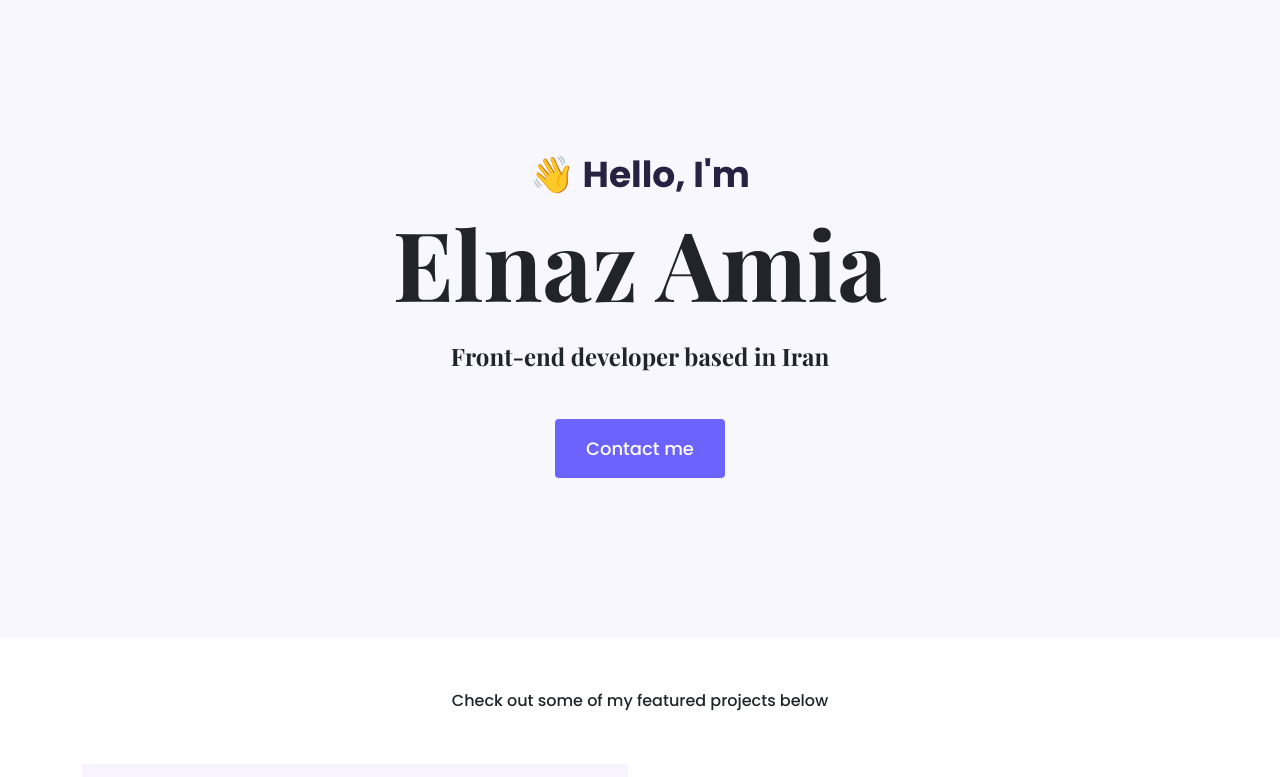
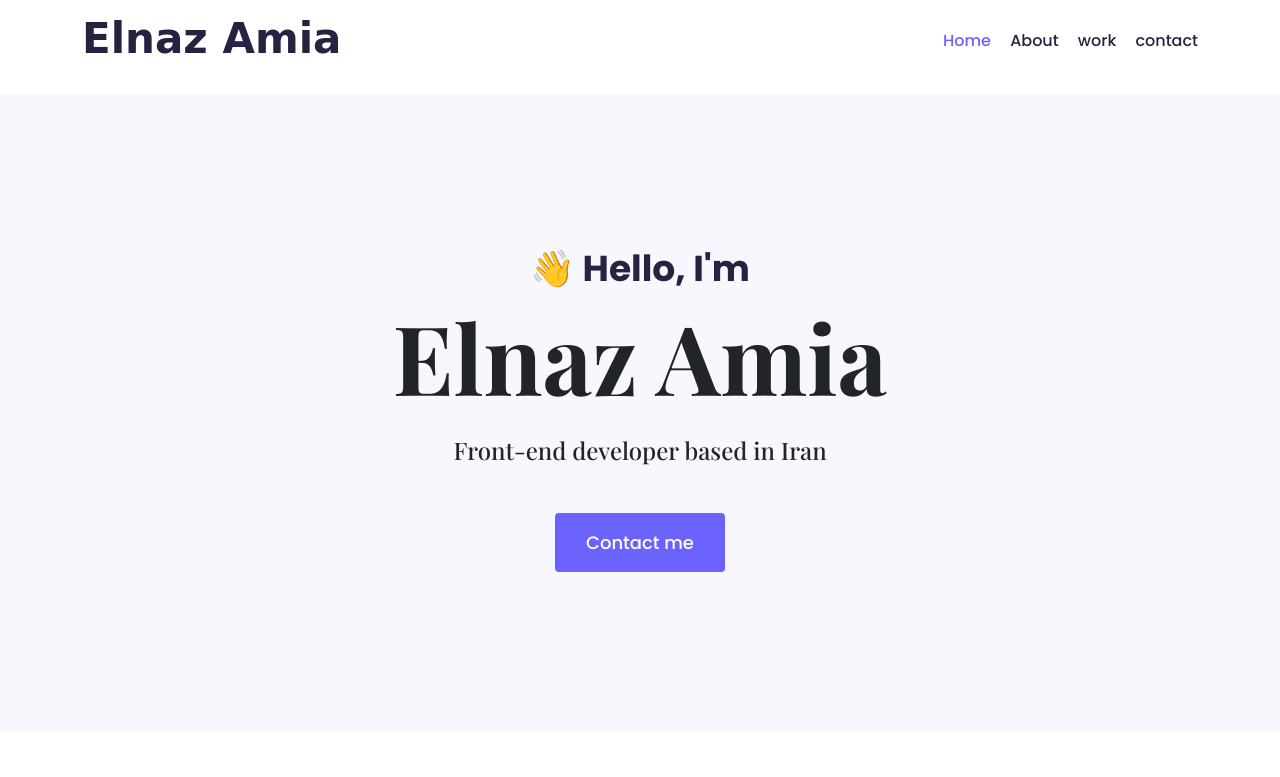
Before and after one commit to ElnazAmia/Portfolio-project, a plain HTML site: page index.html in a window 1280 px wide. Shown: the top 777 px of the page. Drawn offline with nearby package versions, Linux system fonts and the light colour scheme; a web font is replaced by a local one.

Commit message:
added nav bar

```diff
--- a/index.html
+++ b/index.html
@@ -7,7 +7,7 @@
     <link rel="preconnect" href="https://fonts.googleapis.com" />
     <link rel="preconnect" href="https://fonts.gstatic.com" crossorigin />
     <link
-      href="https://fonts.googleapis.com/css2?family=Playfair+Display:wght@700&family=Poppins:wght@500;700&display=swap"
+      href="https://fonts.googleapis.com/css2?family=Hurricane&family=Parisienne&family=Playfair+Display:wght@500;700&family=Poppins:wght@500;700&display=swap"
       rel="stylesheet"
     />
     <link
@@ -30,6 +30,17 @@
     <title>Front-end developer - Elnaz Amia</title>
   </head>
   <body>
+    <div class="container">
+      <nav class="d-flex justify-content-between">
+        <p class="logo"><a href="/"> Elnaz Amia</a></p>
+        <ul>
+          <li class="active"><a href="/">Home</a></li>
+          <li><a href="/about.html">About</a></li>
+          <li><a href="/work.html">work</a></li>
+          <li><a href="/contact.html">contact</a></li>
+        </ul>
+      </nav>
+    </div>
     <div class="main-page-intro">
       <p>👋 Hello, I'm</p>
       <h1>Elnaz Amia</h1>
--- a/styles/portfolio.css
+++ b/styles/portfolio.css
@@ -3,6 +3,7 @@
   --secondary-color: #f9f7fe;
   --heading-font-family: "Playfair Display", serif;
   --default-font-family: "Poppins", sans-serif;
+  --logo-font-family: "Hurricane", cursive;
 }
 
 body {
@@ -29,6 +30,34 @@ h1 {
 }
 h2 {
   font-size: 64px;
+}
+nav {
+  padding: 20px 0;
+}
+nav ul {
+  padding: 0;
+  margin: 0;
+}
+nav li {
+  display: inline;
+  list-style: none;
+  line-height: 42px;
+  margin-left: 15px;
+}
+nav a {
+  text-decoration: none;
+  color: #272142;
+  transition: all 100ms ease-in-out;
+}
+nav a:hover,
+nav li.active a {
+  color: var(--branding-color);
+}
+.logo {
+  font-family: var(--logo-font-family);
+  font-weight: 600;
+  font-size: 42px;
+  line-height: 38px;
 }
 
 .main-page-intro {
@@ -77,12 +106,12 @@ h2 {
   font-size: 18px;
   font-family: var(--default-font-family);
 }
-.content h3{
+.content h3 {
   font-size: 24px;
   line-height: 1.5;
   font-family: var(--default-font-family);
 }
-.content p{
+.content p {
   font-size: 14px;
 }
 #about-pic {
@@ -95,6 +124,13 @@ h2 {
   margin: 30px;
 }
 @media (max-width: 900px) {
+  .logo {
+    font-size: 24px;
+    line-height: 40px;
+  }
+  nav li a {
+    font-size: 14px;
+  }
   h1 {
     font-size: 44px;
     line-height: 1.5;
```
Also changed, not shown: contact.html (+1 -1 lines).
